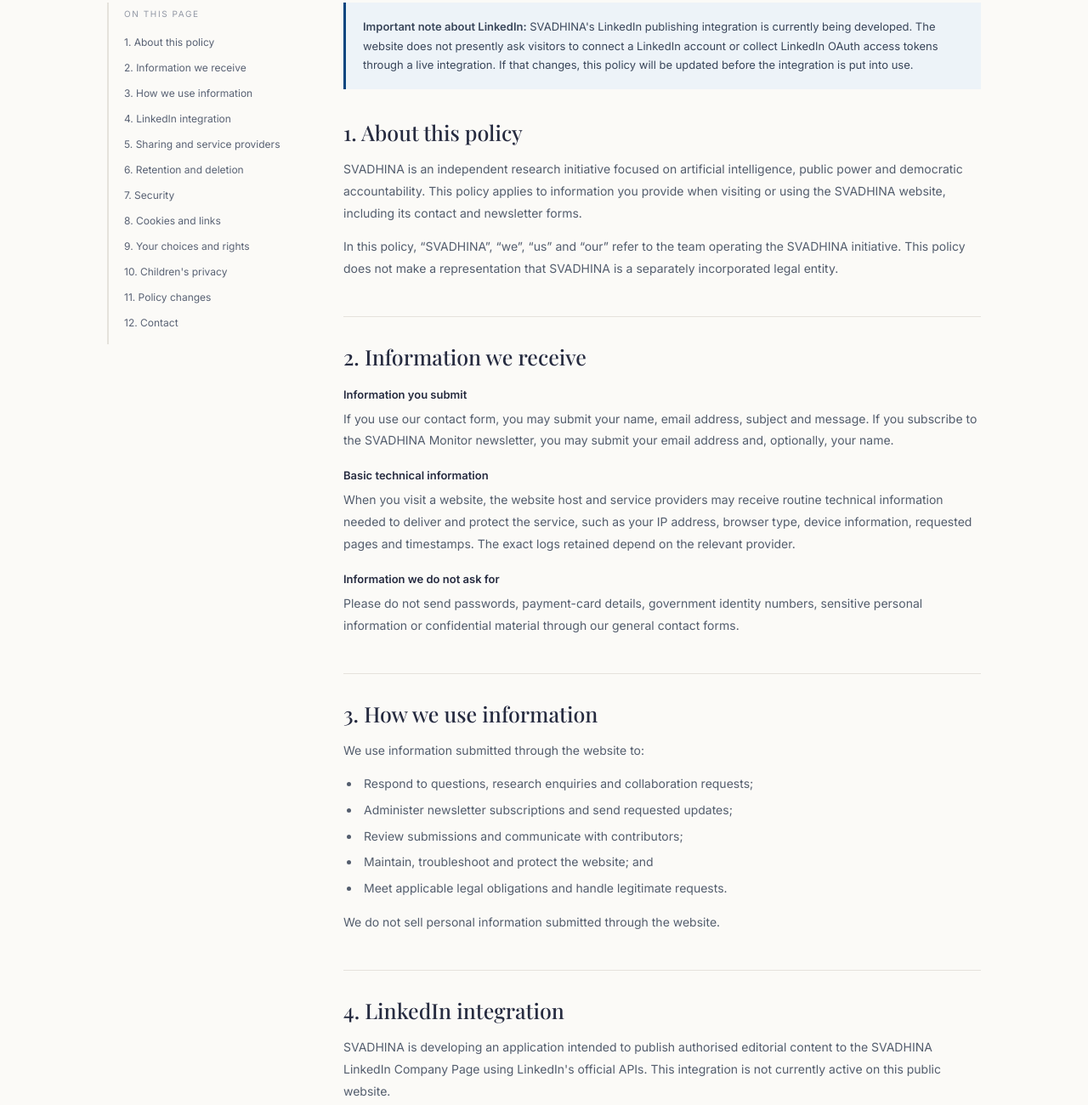
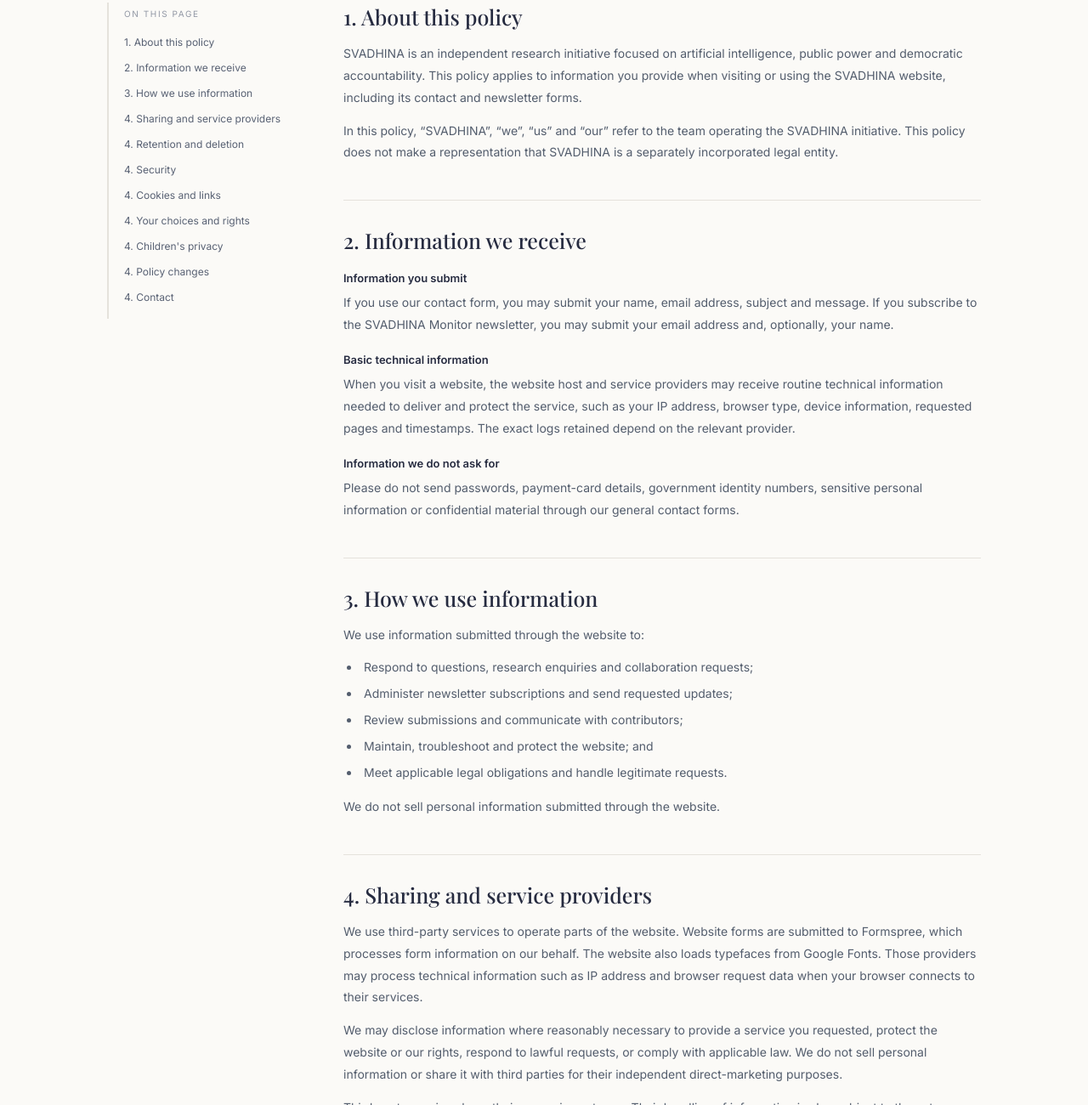
Before and after one commit to svadhina-alt/svadhina, a plain HTML site: page privacy-policy/index.html in a window 1280 px wide. Shown: the part 442-1742 px from the top of the page at 85% size. Drawn offline with nearby package versions, Linux system fonts and the light colour scheme; a web font is replaced by a local one.

Commit message:
Remove planned LinkedIn integration from privacy policy (#3)

```diff
--- a/privacy-policy/index.html
+++ b/privacy-policy/index.html
@@ -61,20 +61,17 @@
       <a href="#about">1. About this policy</a>
       <a href="#information">2. Information we receive</a>
       <a href="#use">3. How we use information</a>
-      <a href="#linkedin">4. LinkedIn integration</a>
-      <a href="#sharing">5. Sharing and service providers</a>
-      <a href="#retention">6. Retention and deletion</a>
-      <a href="#security">7. Security</a>
-      <a href="#cookies">8. Cookies and links</a>
-      <a href="#rights">9. Your choices and rights</a>
-      <a href="#children">10. Children's privacy</a>
-      <a href="#changes">11. Policy changes</a>
-      <a href="#contact">12. Contact</a>
+      <a href="#sharing">4. Sharing and service providers</a>
+      <a href="#retention">4. Retention and deletion</a>
+      <a href="#security">4. Security</a>
+      <a href="#cookies">4. Cookies and links</a>
+      <a href="#rights">4. Your choices and rights</a>
+      <a href="#children">4. Children's privacy</a>
+      <a href="#changes">4. Policy changes</a>
+      <a href="#contact">4. Contact</a>
     </aside>
 
     <article>
-      <div class="notice"><strong>Important note about LinkedIn:</strong> SVADHINA's LinkedIn publishing integration is currently being developed. The website does not presently ask visitors to connect a LinkedIn account or collect LinkedIn OAuth access tokens through a live integration. If that changes, this policy will be updated before the integration is put into use.</div>
-
       <section id="about">
         <h2>1. About this policy</h2>
         <p>SVADHINA is an independent research initiative focused on artificial intelligence, public power and democratic accountability. This policy applies to information you provide when visiting or using the SVADHINA website, including its contact and newsletter forms.</p>
@@ -104,63 +101,48 @@
         <p>We do not sell personal information submitted through the website.</p>
       </section>
 
-      <section id="linkedin">
-        <h2>4. LinkedIn integration</h2>
-        <p>SVADHINA is developing an application intended to publish authorised editorial content to the SVADHINA LinkedIn Company Page using LinkedIn's official APIs. This integration is not currently active on this public website.</p>
-        <p>If and when the integration is enabled, it will operate only after the relevant LinkedIn account holder or authorised Page administrator grants the permissions required by LinkedIn. Depending on the permissions approved and the features enabled, the application may process:</p>
-        <ul>
-          <li>LinkedIn member and organisation identifiers needed to identify the authorised account and Company Page;</li>
-          <li>The permissions and authorisation status granted to the application;</li>
-          <li>Access credentials or tokens required to make authorised API requests;</li>
-          <li>Post text, media references and publishing status; and</li>
-          <li>Technical API responses and identifiers needed to confirm or troubleshoot a publishing action.</li>
-        </ul>
-        <p>The intended purpose is to manage and publish content authorised for the SVADHINA Company Page. We do not intend to use LinkedIn data for unrelated profiling, sell it, or access private messages. The application will request only the permissions needed for its enabled functions. LinkedIn processes information under its own privacy policy and platform terms.</p>
-        <p>This section describes the planned integration, not a claim that these data flows are already active. We will revise this policy if the actual integration, permissions or data practices differ.</p>
-      </section>
-
       <section id="sharing">
-        <h2>5. Sharing and service providers</h2>
+        <h2>4. Sharing and service providers</h2>
         <p>We use third-party services to operate parts of the website. Website forms are submitted to Formspree, which processes form information on our behalf. The website also loads typefaces from Google Fonts. Those providers may process technical information such as IP address and browser request data when your browser connects to their services.</p>
         <p>We may disclose information where reasonably necessary to provide a service you requested, protect the website or our rights, respond to lawful requests, or comply with applicable law. We do not sell personal information or share it with third parties for their independent direct-marketing purposes.</p>
         <p>Third-party services have their own privacy terms. Their handling of information is also subject to those terms and policies.</p>
       </section>
 
       <section id="retention">
-        <h2>6. Retention and deletion</h2>
+        <h2>4. Retention and deletion</h2>
         <p>We retain submitted information only for as long as reasonably necessary for the purpose for which it was collected, including responding to enquiries, maintaining subscription records, resolving disputes and meeting legal obligations. Form submissions may also remain subject to the retention practices of the service provider that processes them.</p>
         <p>You may ask us to delete information you have submitted by emailing <a href="mailto:svadhina.co@gmail.com">svadhina.co@gmail.com</a>. We may need to retain limited information where required by law or for legitimate security and record-keeping purposes. You may also need to contact a third-party provider directly where it independently controls information it holds.</p>
       </section>
 
       <section id="security">
-        <h2>7. Security</h2>
+        <h2>4. Security</h2>
         <p>We take reasonable steps to protect information handled through the website against unauthorised access, loss, misuse or disclosure. No website, transmission method or storage system can be guaranteed to be completely secure. Please contact us promptly if you believe information submitted to SVADHINA has been exposed or misused.</p>
       </section>
 
       <section id="cookies">
-        <h2>8. Cookies and external links</h2>
+        <h2>4. Cookies and external links</h2>
         <p>The website does not currently use an advertising-cookie or third-party analytics programme that we intentionally operate. Essential technical storage or cookies may be used by the website host or third-party services to deliver, secure or process requests. You can manage cookies through your browser settings, although disabling them may affect some website functions.</p>
         <p>Our website may link to external websites and social platforms. We do not control those sites and are not responsible for their content or privacy practices. Review their policies before providing information to them.</p>
       </section>
 
       <section id="rights">
-        <h2>9. Your choices and rights</h2>
+        <h2>4. Your choices and rights</h2>
         <p>You can choose not to submit information through our forms. If you receive newsletter emails, you may use an unsubscribe option where provided or contact us to request removal from the mailing list.</p>
         <p>Depending on the laws that apply to you, you may have rights to request access to, correction of, erasure of or other action concerning your personal information. To make a request, email us using the contact details below. We may ask for reasonable information to verify and respond to your request.</p>
       </section>
 
       <section id="children">
-        <h2>10. Children's privacy</h2>
+        <h2>4. Children's privacy</h2>
         <p>The website is intended for a general audience and is not directed at children. We do not knowingly seek to collect personal information from children. If you believe a child has provided personal information to us, please contact us so we can review the request.</p>
       </section>
 
       <section id="changes">
-        <h2>11. Policy changes</h2>
+        <h2>4. Policy changes</h2>
         <p>We may update this policy as the website, services or applicable requirements change. The revised version will be published on this page with an updated “Last updated” date. Material changes will be described in the updated policy.</p>
       </section>
 
       <section id="contact">
-        <h2>12. Contact</h2>
+        <h2>4. Contact</h2>
         <div class="contact">
           <p><strong>Privacy enquiries and requests</strong></p>
           <p>SVADHINA</p>
```
